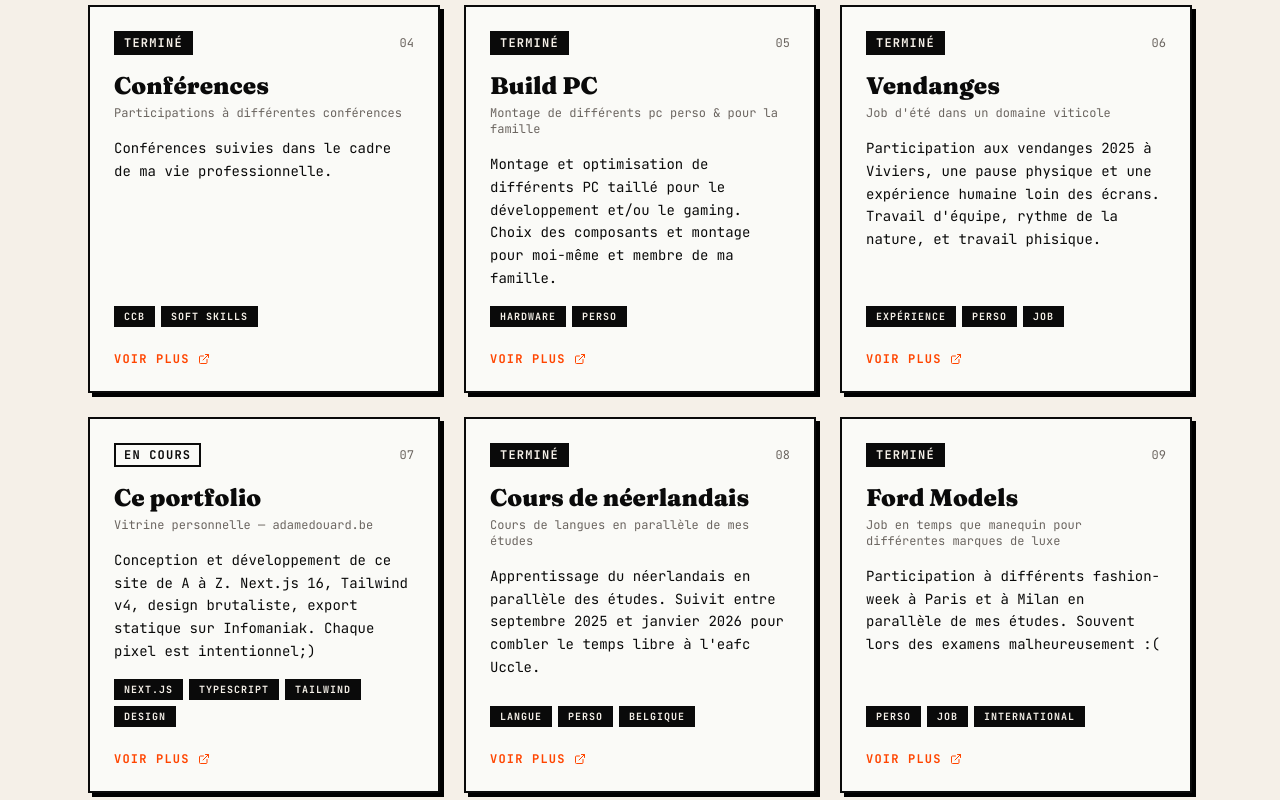
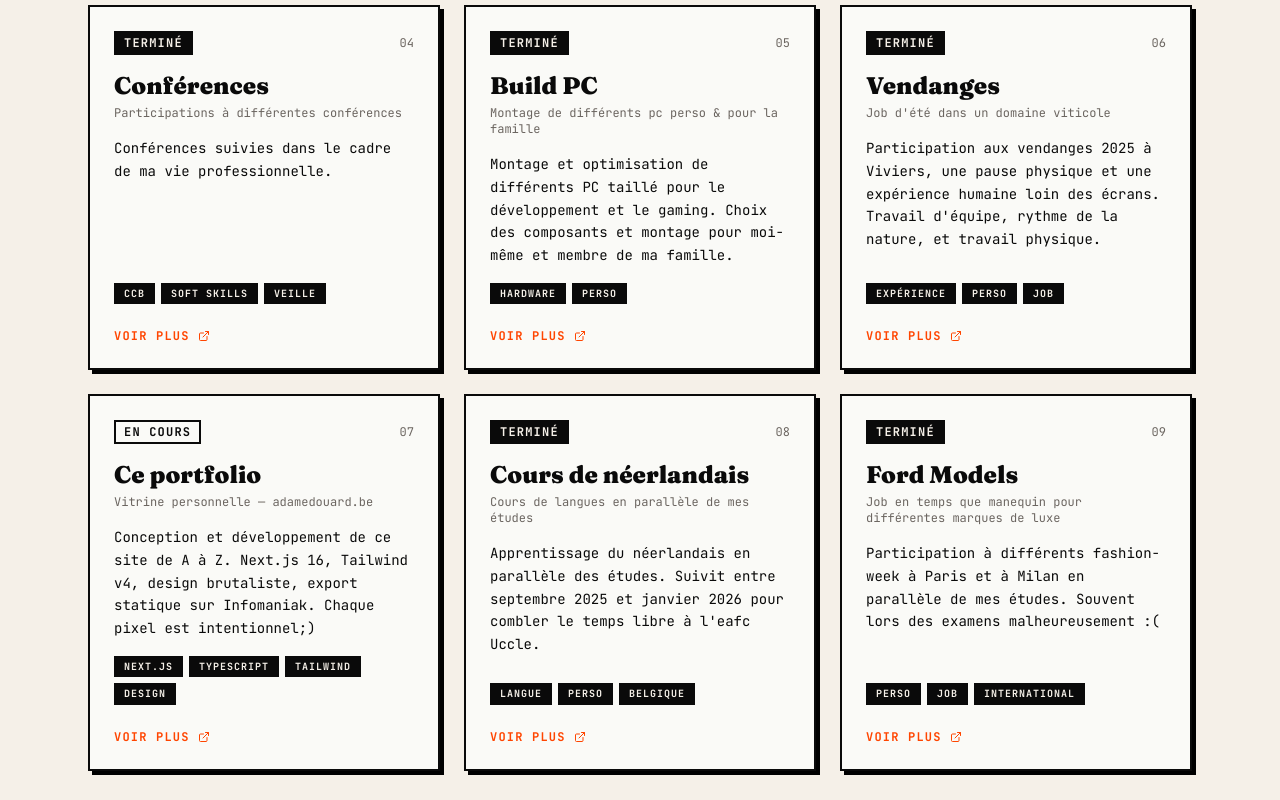
Before and after one commit to EdouardADM/Portefolio, a Next.js app: page /projects in a window 1280 px wide. Shown: the part 840-1640 px from the top of the page. Built offline with nearby package versions, Linux system fonts and the light colour scheme.

Commit message:
Add: decriptions

```diff
--- a/src/app/page.tsx
+++ b/src/app/page.tsx
@@ -29,7 +29,7 @@ const featuredProjects = [
     status: "Terminé",
     domaine: "Stage",
     heuresValorisables: 10,
-    heuresReelles: 400,
+    heuresReelles: 350,
   },
   {
     slug: "build-pc",
--- a/src/app/projects/[slug]/page.tsx
+++ b/src/app/projects/[slug]/page.tsx
@@ -55,8 +55,8 @@ const projectsData: Record<string, ProjectPageData> = {
     subtitle: "Participations à différentes conférences",
     domaine: "Conférences",
     heuresValorisables: 10,
-    heuresReelles: 10,
-    content: `J'ai eu l'occasion de participer à deux événements professionnels dans le domaine de la cybersécurité et de la gouvernance IT : le salon de la Cybersécurité Belgium 2025 et le GRC Be Connected.
+    heuresReelles: 15,
+    content: `J'ai eu l'occasion de participer à deux événements professionnels dans le domaine de la cybersécurité et de la gouvernance IT : le salon de la Cybersécurité Belgium 2025 et le GRC Be Connected ainsi que le Tech & Cyber Job Fair organisé à Solvay.
 
 Le Salon de la Cybersécurité Belgium 2025 m'a permis de découvrir les tendances actuelles du secteur — des solutions de protection des infrastructures aux enjeux liés à l'intelligence artificielle. J'y ai rencontré des professionnels du domaine et assisté à plusieurs démonstrations techniques qui m'ont donné une vision concrète des défis de sécurité auxquels les entreprises font face aujourd'hui.
 
@@ -68,7 +68,6 @@ Le GRC Be Connected est un événement centré sur la Gouvernance, la Gestion de
       "/images/projects/conferences/conf_grc.jpg",
       "/images/projects/conferences/conf_grc1.jpg",
       "/images/projects/conferences/conf_grc2.jpg",
-      "/images/projects/conferences/conf_grc3.jpg",
       "/images/projects/conferences/conf_11.jpg",
       "/images/projects/conferences/conf_12.jpg",
       "/images/projects/conferences/conf_13.jpg",
--- a/src/app/projects/page.tsx
+++ b/src/app/projects/page.tsx
@@ -76,11 +76,11 @@ const projects: Project[] = [
     subtitle: "Participations à différentes conférences",
     description:
       "Conférences suivies dans le cadre de ma vie professionnelle.",
-    tags: ["CCB", "Soft skills"],
+    tags: ["CCB", "Soft skills", "Veille"],
     status: "Terminé",
     domaine: "Conférences",
     heuresValorisables: 10,
-    heuresReelles: 10,
+    heuresReelles: 15,
     hasPage: true,
   },
   {
@@ -88,7 +88,7 @@ const projects: Project[] = [
     title: "Build PC",
     subtitle: "Montage de différents pc perso & pour la famille",
     description:
-      "Montage et optimisation de différents PC taillé pour le développement et/ou le gaming. Choix des composants et montage pour moi-même et membre de ma famille.",
+      "Montage et optimisation de différents PC taillé pour le développement et le gaming. Choix des composants et montage pour moi-même et membre de ma famille.",
     tags: ["Hardware", "Perso"],
     status: "Terminé",
     domaine: "Perso",
@@ -101,7 +101,7 @@ const projects: Project[] = [
     title: "Vendanges",
     subtitle: "Job d'été dans un domaine viticole",
     description:
-      "Participation aux vendanges 2025 à Viviers, une pause physique et une expérience humaine loin des écrans. Travail d'équipe, rythme de la nature, et travail phisique.",
+      "Participation aux vendanges 2025 à Viviers, une pause physique et une expérience humaine loin des écrans. Travail d'équipe, rythme de la nature, et travail physique.",
     tags: ["Expérience", "Perso", "Job"],
     status: "Terminé",
     domaine: "Job",
```
